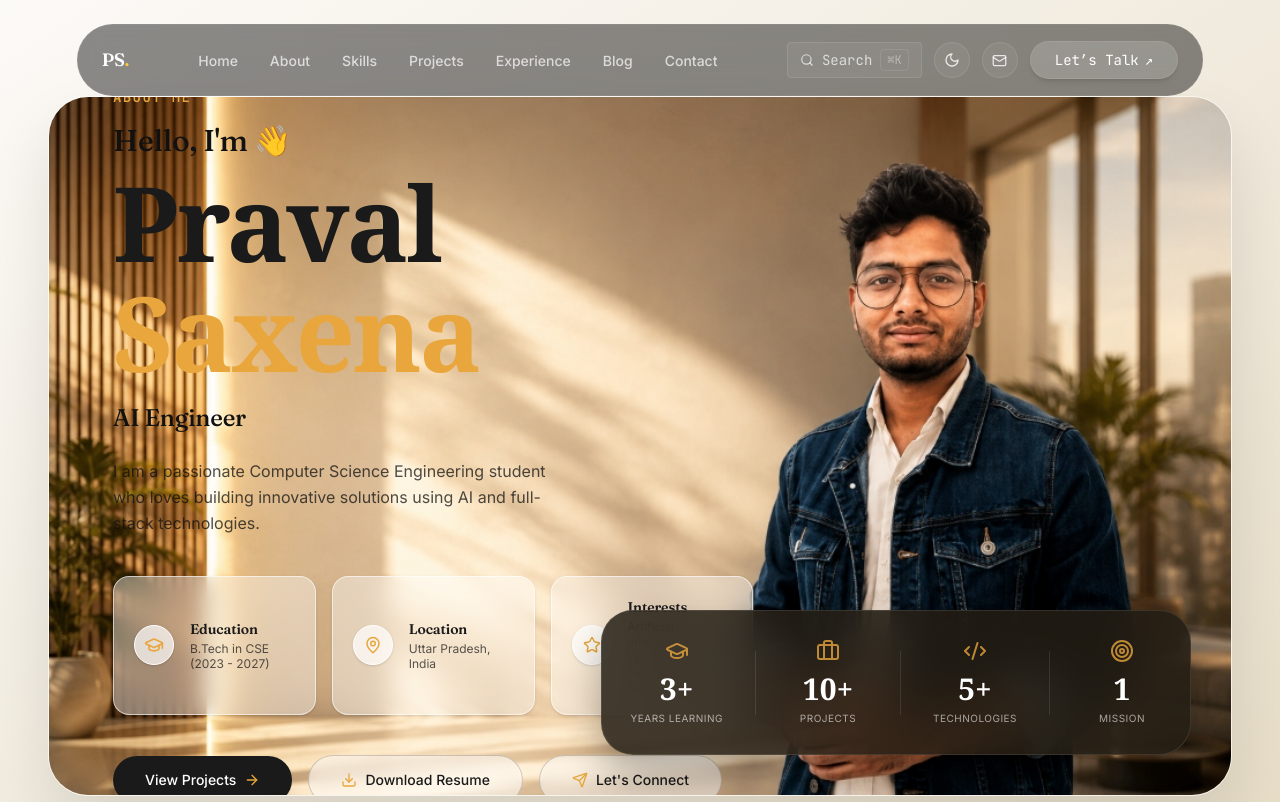
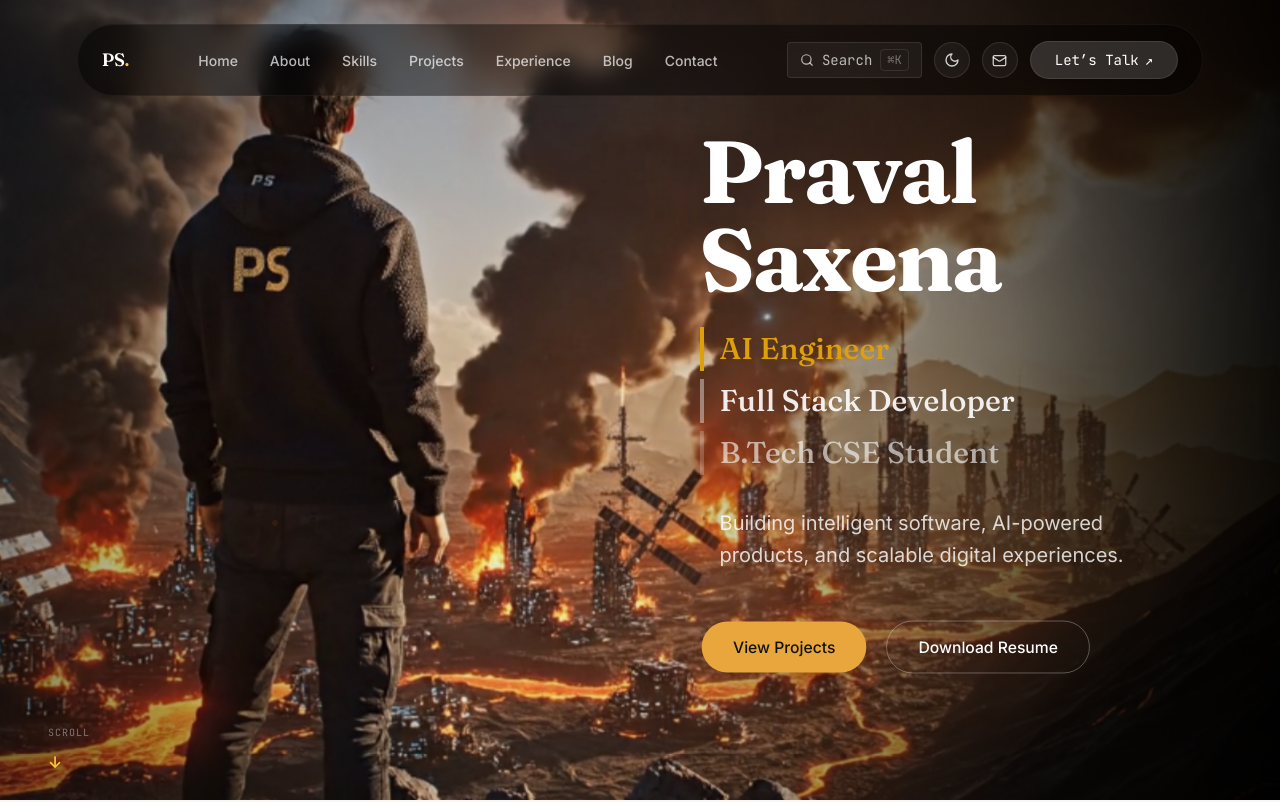
Before and after one commit to Praval07/Portfolio, a Next.js app: page / in a window 1280 px wide. Shown: the top 802 px of the page. Built offline with nearby package versions, Linux system fonts and the light colour scheme.

Commit message:
Revert "Update hero section to new glassmorphism design"
This reverts commit 8784812e26c97eb7c62ef436b1e2d7fb52d06bad.

```diff
--- a/components/sections/Hero.tsx
+++ b/components/sections/Hero.tsx
@@ -2,166 +2,127 @@
 
 import { useEffect, useState } from "react";
 import Image from "next/image";
-import Link from "next/link";
 import { motion } from "framer-motion";
-import { GraduationCap, MapPin, Star, GraduationCap as Cap, Briefcase, Code2, Target, ArrowRight, Download, Send } from "lucide-react";
+import { HeroContent } from "./hero/HeroContent";
+import { HeroButtons } from "./hero/HeroButtons";
 
 export function Hero() {
+  const [scrollY, setScrollY] = useState(0);
+
+  useEffect(() => {
+    const handleScroll = () => {
+      setScrollY(window.scrollY);
+    };
+    window.addEventListener("scroll", handleScroll, { passive: true });
+    return () => window.removeEventListener("scroll", handleScroll);
+  }, []);
+
+  const opacity = Math.max(1 - scrollY / 600, 0);
+
   return (
-    <section id="top" className="relative w-full min-h-screen pt-24 pb-12 px-4 sm:px-8 lg:px-12 flex items-center justify-center bg-gradient-to-br from-[#fcfaf7] to-[#e6dcc6]">
+    <section id="top" className="relative h-screen w-full overflow-hidden flex items-center bg-gradient-to-br from-zinc-900 to-black">
+      {/* ── Layer 0: Cinematic Background Image with slow zoom ── */}
       <motion.div
-        initial={{ opacity: 0, y: 30 }}
-        animate={{ opacity: 1, y: 0 }}
-        transition={{ duration: 1, ease: "easeOut" }}
-        className="relative w-full max-w-[1400px] h-[85vh] min-h-[700px] rounded-[2.5rem] border border-white/60 shadow-[0_30px_60px_rgba(0,0,0,0.1)] overflow-hidden"
+        animate={{
+          scale: [1, 1.05, 1],
+        }}
+        transition={{
+          duration: 30,
+          repeat: Infinity,
+          repeatType: "mirror",
+          ease: "easeInOut",
+        }}
+        className="absolute inset-0 z-0 w-full h-full select-none pointer-events-none"
       >
-        {/* Background Image */}
         <Image
-          src="/images/hero-new-bg.jpg"
-          alt="Praval Saxena Hero"
+          src="/images/hero-cinematic.png"
+          alt="Hero Background"
           fill
           priority
           quality={100}
-          className="object-cover object-right"
+          sizes="100vw"
+          className="object-cover object-center"
         />
+      </motion.div>
 
-        {/* Content Container */}
-        <div className="absolute inset-y-0 left-0 w-full lg:w-[65%] p-8 sm:p-12 lg:p-16 flex flex-col justify-center overflow-y-auto overflow-x-hidden no-scrollbar">
+      {/* ── Layer 1: Dark Overlay (lightened to show image) ── */}
+      <div className="absolute inset-0 bg-black/5 z-0 pointer-events-none" />
 
-          {/* Header Texts */}
+      {/* ── Layer 2: Right-side Gradient for text contrast (kept dark on the right for text) ── */}
+      <div
+        className="absolute inset-0 z-0 pointer-events-none bg-gradient-to-r from-transparent via-transparent to-black/90"
+      />
+
+      {/* ── Layer 3: Soft Vignette (lightened) ── */}
+      <div
+        className="absolute inset-0 z-0 pointer-events-none bg-[radial-gradient(circle,_transparent_50%,_rgba(0,0,0,0.5)_100%)]"
+      />
+
+      {/* ── Layer 5: Subtle atmospheric embers ── */}
+      <div className="absolute inset-0 overflow-hidden pointer-events-none z-0">
+        {[...Array(8)].map((_, i) => (
           <motion.div
-            initial={{ opacity: 0, x: -30 }}
-            animate={{ opacity: 1, x: 0 }}
-            transition={{ duration: 0.8, delay: 0.2 }}
-          >
-            <p className="text-[#E8A63D] font-mono text-xs sm:text-sm tracking-widest font-semibold mb-4 uppercase">
-              About Me
-            </p>
-            <h2 className="text-2xl sm:text-3xl text-ink font-medium mb-2">
-              Hello, I&apos;m 👋
-            </h2>
-            <h1 className="text-6xl sm:text-[5.5rem] lg:text-[6.5rem] font-serif font-bold leading-[1.05] tracking-tight mb-4">
-              <span className="text-[#1a1a1a]">Praval</span><br />
-              <span className="text-[#E8A63D]">Saxena</span>
-            </h1>
-            <h3 className="text-xl sm:text-2xl font-medium text-ink mb-6">
-              AI Engineer
-            </h3>
-            <p className="text-ink/75 max-w-[450px] text-sm sm:text-base leading-relaxed mb-10">
-              I am a passionate Computer Science Engineering student who loves building innovative solutions using AI and full-stack technologies.
-            </p>
-          </motion.div>
+            key={i}
+            className="absolute w-1 h-1 sm:w-1.5 sm:h-1.5 rounded-full bg-orange-500/20 filter blur-[0.5px]"
+            style={{
+              left: `${10 + i * 12}%`,
+              bottom: `${10 + (i * 7)}%`,
+            }}
+            animate={{
+              y: [-10, -140, -10],
+              x: [0, i % 2 === 0 ? 10 : -10, 0],
+              opacity: [0, 0.5, 0],
+            }}
+            transition={{
+              duration: 10 + i * 2.5,
+              repeat: Infinity,
+              ease: "easeInOut",
+              delay: i * 1.2,
+            }}
+          />
+        ))}
+      </div>
 
-          {/* Info Cards */}
-          <motion.div
-            initial={{ opacity: 0, y: 20 }}
-            animate={{ opacity: 1, y: 0 }}
-            transition={{ duration: 0.8, delay: 0.4 }}
-            className="flex flex-wrap gap-4 mb-10 max-w-[650px]"
-          >
-            {/* Card 1 */}
-            <div className="bg-white/40 backdrop-blur-md border border-white/60 rounded-2xl p-4 sm:p-5 flex gap-4 items-center flex-1 min-w-[180px] shadow-sm transition-all hover:bg-white/60">
-              <div className="w-10 h-10 rounded-full bg-white/70 flex items-center justify-center text-[#E8A63D] shrink-0 shadow-sm border border-white">
-                <GraduationCap size={20} />
-              </div>
-              <div>
-                <h4 className="font-semibold text-[#1a1a1a] text-sm mb-0.5">Education</h4>
-                <p className="text-xs text-ink/70 leading-tight">B.Tech in CSE<br/>(2023 - 2027)</p>
-              </div>
-            </div>
+      {/* ── Dynamic Overlay triggered on scroll ── */}
+      <div
+        className="absolute inset-0 pointer-events-none z-0 transition-colors duration-100"
+        style={{
+          background: `rgba(0,0,0,${Math.min(scrollY / 1500, 0.45)})`
+        }}
+      />
 
-            {/* Card 2 */}
-            <div className="bg-white/40 backdrop-blur-md border border-white/60 rounded-2xl p-4 sm:p-5 flex gap-4 items-center flex-1 min-w-[180px] shadow-sm transition-all hover:bg-white/60">
-              <div className="w-10 h-10 rounded-full bg-white/70 flex items-center justify-center text-[#E8A63D] shrink-0 shadow-sm border border-white">
-                <MapPin size={18} />
-              </div>
-              <div>
-                <h4 className="font-semibold text-[#1a1a1a] text-sm mb-0.5">Location</h4>
-                <p className="text-xs text-ink/70 leading-tight">Uttar Pradesh,<br/>India</p>
-              </div>
-            </div>
+      {/* ── Content Container (Fade Up transition) ── */}
+      <motion.div
+        className="relative z-10 w-full max-w-[1240px] mx-auto px-4 sm:px-6 flex items-center justify-end h-full pt-16 lg:pt-0"
+        style={{ opacity }}
+        initial={{ opacity: 0, y: 40 }}
+        animate={{ opacity: 1, y: 0 }}
+        transition={{ duration: 1.2, ease: "easeOut" }}
+      >
+        {/* Layer 4: Text area (45% width on desktop) - Removed blur background as requested */}
+        <div className="w-full lg:w-[45%] py-6 sm:py-10 lg:py-12 select-text">
+          <HeroContent />
+          <HeroButtons />
+        </div>
+      </motion.div>
 
-            {/* Card 3 */}
-            <div className="bg-white/40 backdrop-blur-md border border-white/60 rounded-2xl p-4 sm:p-5 flex gap-4 items-center flex-1 min-w-[180px] shadow-sm transition-all hover:bg-white/60">
-              <div className="w-10 h-10 rounded-full bg-white/70 flex items-center justify-center text-[#E8A63D] shrink-0 shadow-sm border border-white">
-                <Star size={18} />
-              </div>
-              <div>
-                <h4 className="font-semibold text-[#1a1a1a] text-sm mb-0.5">Interests</h4>
-                <p className="text-xs text-ink/70 leading-tight">Artificial Intelligence,<br/>Web Development,<br/>Open Source</p>
-              </div>
-            </div>
-          </motion.div>
-
-          {/* Buttons */}
-          <motion.div
-            initial={{ opacity: 0, y: 20 }}
-            animate={{ opacity: 1, y: 0 }}
-            transition={{ duration: 0.8, delay: 0.6 }}
-            className="flex flex-wrap gap-4 items-center"
-          >
-            <Link
-              href="/#work"
-              className="inline-flex items-center gap-2 bg-[#1a1a1a] text-white hover:bg-black transition-all duration-300 rounded-full px-6 sm:px-8 py-3 sm:py-3.5 text-sm font-medium shadow-xl hover:shadow-2xl hover:scale-105 active:scale-95"
-            >
-              View Projects <ArrowRight size={16} className="text-[#E8A63D]" />
-            </Link>
-
-            <Link
-              href="/resume"
-              className="inline-flex items-center gap-2 bg-white/50 backdrop-blur-sm border border-[#1a1a1a]/20 text-[#1a1a1a] hover:bg-white/80 hover:border-[#1a1a1a]/40 transition-all duration-300 rounded-full px-6 sm:px-8 py-3 sm:py-3.5 text-sm font-medium hover:scale-105 active:scale-95"
-            >
-              <Download size={16} className="text-[#E8A63D]" /> Download Resume
-            </Link>
-
-            <Link
-              href="/contact"
-              className="inline-flex items-center gap-2 bg-white/50 backdrop-blur-sm border border-[#1a1a1a]/20 text-[#1a1a1a] hover:bg-white/80 hover:border-[#1a1a1a]/40 transition-all duration-300 rounded-full px-6 sm:px-8 py-3 sm:py-3.5 text-sm font-medium hover:scale-105 active:scale-95"
-            >
-              <Send size={16} className="text-[#E8A63D]" /> Let&apos;s Connect
-            </Link>
-          </motion.div>
-        </div>
-
-        {/* Bottom Right Stats Bar */}
+      {/* ── Scroll Indicator (Bottom Left) ── */}
+      <div className="absolute bottom-8 left-8 sm:left-12 z-20 flex flex-col items-start gap-1 text-white/40 select-none pointer-events-none">
+        <span className="font-mono text-[10px] tracking-widest uppercase">Scroll</span>
         <motion.div
-          initial={{ opacity: 0, y: 40 }}
-          animate={{ opacity: 1, y: 0 }}
-          transition={{ duration: 1, delay: 0.8, ease: "easeOut" }}
-          className="absolute bottom-6 sm:bottom-10 right-6 sm:right-10 bg-[#241e15]/85 backdrop-blur-xl rounded-[2rem] border border-white/10 p-5 sm:p-7 hidden md:flex items-center gap-8 shadow-[0_20px_40px_rgba(0,0,0,0.3)] z-20"
+          animate={{
+            y: [0, 6, 0]
+          }}
+          transition={{
+            duration: 2,
+            repeat: Infinity,
+            ease: "easeInOut"
+          }}
+          className="text-gold text-base font-semibold"
         >
-          {/* Stat 1 */}
-          <div className="flex flex-col items-center justify-center min-w-[80px]">
-            <Cap size={24} className="text-[#E8A63D] mb-2 opacity-80" />
-            <span className="text-3xl font-serif font-bold text-white mb-1">3+</span>
-            <span className="text-[10px] text-white/60 uppercase tracking-wider text-center">Years Learning</span>
-          </div>
-          <div className="w-[1px] h-16 bg-white/10" />
-
-          {/* Stat 2 */}
-          <div className="flex flex-col items-center justify-center min-w-[80px]">
-            <Briefcase size={24} className="text-[#E8A63D] mb-2 opacity-80" />
-            <span className="text-3xl font-serif font-bold text-white mb-1">10+</span>
-            <span className="text-[10px] text-white/60 uppercase tracking-wider text-center">Projects</span>
-          </div>
-          <div className="w-[1px] h-16 bg-white/10" />
-
-          {/* Stat 3 */}
-          <div className="flex flex-col items-center justify-center min-w-[80px]">
-            <Code2 size={24} className="text-[#E8A63D] mb-2 opacity-80" />
-            <span className="text-3xl font-serif font-bold text-white mb-1">5+</span>
-            <span className="text-[10px] text-white/60 uppercase tracking-wider text-center">Technologies</span>
-          </div>
-          <div className="w-[1px] h-16 bg-white/10" />
-
-          {/* Stat 4 */}
-          <div className="flex flex-col items-center justify-center min-w-[80px]">
-            <Target size={24} className="text-[#E8A63D] mb-2 opacity-80" />
-            <span className="text-3xl font-serif font-bold text-white mb-1">1</span>
-            <span className="text-[10px] text-white/60 uppercase tracking-wider text-center">Mission</span>
-          </div>
+          ↓
         </motion.div>
-      </motion.div>
+      </div>
     </section>
   );
 }
```
Also changed, not shown: public/images/hero-new-bg.jpg (deleted).
